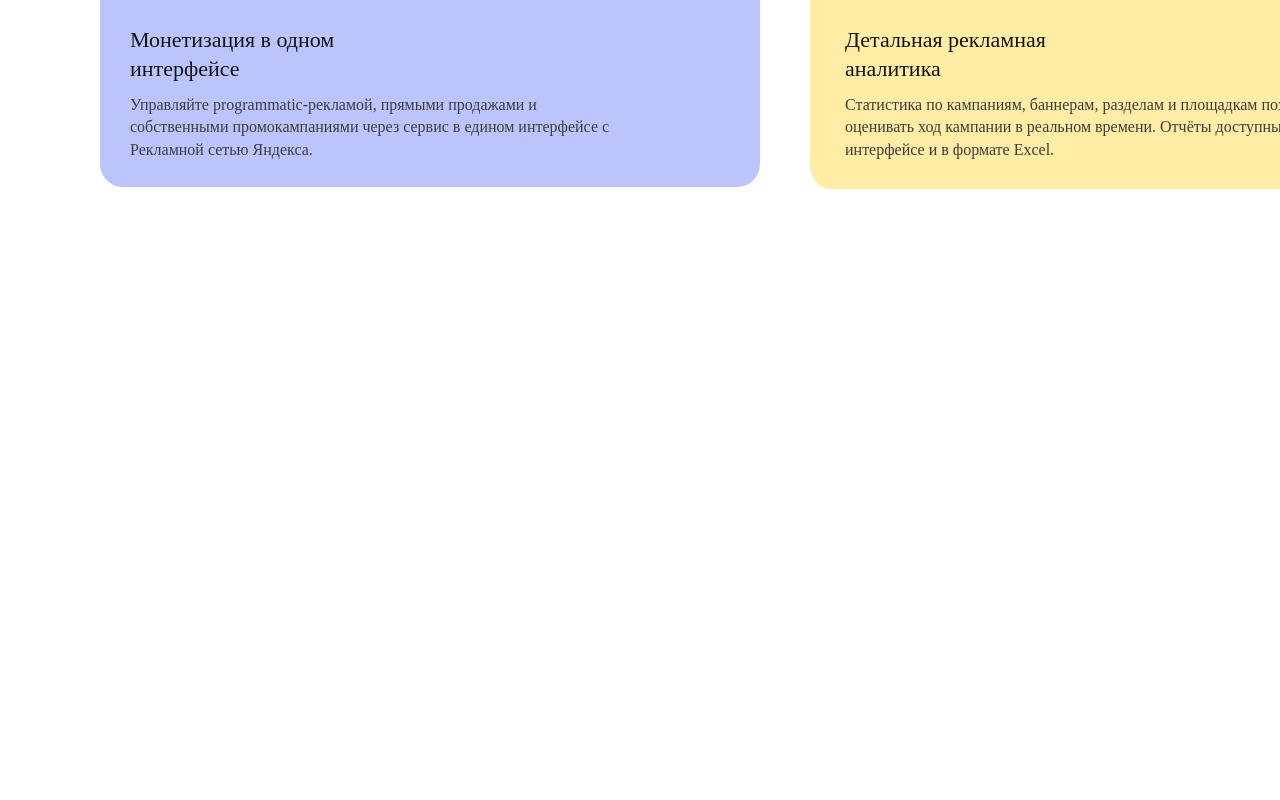
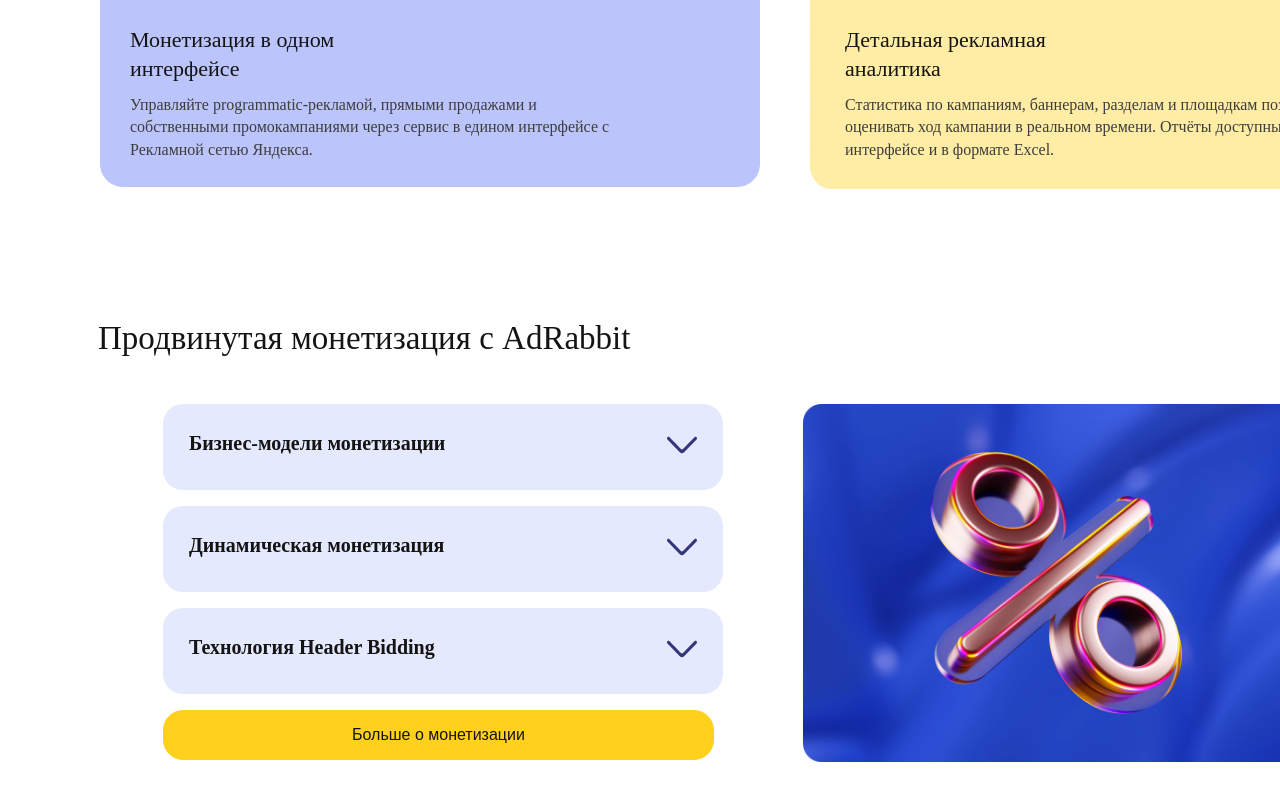
Before and after one commit to varvaratikh/yandex, a React (Vite) app: page / in a window 1280 px wide. Shown: the part 1584-2384 px from the top of the page. Before the commit the page ends 1834 px from the top, so only its background shows below. Built offline with nearby package versions, Linux system fonts and the light colour scheme.

Commit message:
added new page about monetization

```diff
--- a/src/App.tsx
+++ b/src/App.tsx
@@ -1,11 +1,13 @@
 import { Main } from "./layouts/main/Main";
 import { Possibilities } from "./layouts/possibilities/Possibilities";
+import { Monetization } from "./layouts/monetization/Monetization";
 
 export const App = () => {
   return (
     <div>
       <Main />
       <Possibilities />
+      <Monetization />
     </div>
   );
 };
--- /dev/null
+++ b/src/components/folders_menu/FoldersMenu.tsx
@@ -0,0 +1,76 @@
+import { useState } from "react";
+import style from "./style.module.sass";
+
+interface FoldersMenuProps {
+  title: string;
+  content: string;
+}
+
+export const FoldersMenu: React.FC<FoldersMenuProps> = ({ title, content }) => {
+  const [isOpen, setIsOpen] = useState(false);
+
+  const toggleAccordion = () => {
+    setIsOpen(!isOpen);
+  };
+
+  return (
+    <div className={style.container}>
+      <div
+        style={{
+          display: "flex",
+          justifyContent: "space-between",
+          padding: "16px",
+          cursor: "pointer",
+        }}
+        onClick={toggleAccordion}
+      >
+        <span className={style.title}>{title}</span>
+        {isOpen && (
+          <span style={{ marginRight: "10px" }}>
+            <svg
+              width="30"
+              height="30"
+              viewBox="0 0 30 30"
+              fill="none"
+              xmlns="http://www.w3.org/2000/svg"
+            >
+              <path
+                fillRule="evenodd"
+                clipRule="evenodd"
+                d="M0.438462 22.7014C-0.146154 22.0941 -0.146154 21.1107 0.438462 20.5049L12.8338 7.66113C14.0045 6.44647 15.9038 6.44647 17.0745 7.66113L29.5613 20.5979C30.1399 21.199 30.1474 22.1702 29.5763 22.7791C28.9932 23.4004 28.0323 23.4079 27.4402 22.7959L16.0147 10.9556C15.4286 10.3482 14.4797 10.3482 13.8936 10.9556L2.55807 22.7014C1.97345 23.3087 1.02458 23.3087 0.438462 22.7014Z"
+                fill="#34367C"
+              />
+            </svg>
+          </span>
+        )}
+        {!isOpen && (
+          <span style={{ marginRight: "10px" }}>
+            <svg
+              width="30"
+              height="30"
+              viewBox="0 0 30 30"
+              fill="none"
+              xmlns="http://www.w3.org/2000/svg"
+            >
+              <path
+                fillRule="evenodd"
+                clipRule="evenodd"
+                d="M0.438462 7.29859C-0.146154 7.90591 -0.146154 8.88934 0.438462 9.49512L12.8338 22.3389C14.0045 23.5535 15.9038 23.5535 17.0745 22.3389L29.5613 9.4021C30.1399 8.80098 30.1474 7.82983 29.5763 7.22095C28.9932 6.59965 28.0323 6.59212 27.4402 7.2041L16.0147 19.0444C15.4286 19.6518 14.4797 19.6518 13.8936 19.0444L2.55807 7.29859C1.97345 6.69125 1.02458 6.69125 0.438462 7.29859Z"
+                fill="#34367C"
+              />
+            </svg>
+          </span>
+        )}
+      </div>
+      {isOpen && (
+        <div>
+          <p className={style.content}>{content}</p>
+        </div>
+      )}
+    </div>
+  );
+};
+
+//▲
+
+//▼
--- /dev/null
+++ b/src/components/folders_menu/style.module.sass
@@ -0,0 +1,33 @@
+@font-face
+  font-family: 'Yandex Sans Text'
+  src: url('/Users/varvaratihonova/WebstormProjects/yandex/src/assets/fonts/Yandex_Sans/fonts/YandexSansDisplay-Regular.ttf') format('truetype')
+
+
+.container
+  margin-bottom: 16px
+  border-radius: 20px
+  background-color: rgba(84, 108, 247, 0.15)
+  backdrop-filter: blur(50px)
+  width: 560px
+  padding-bottom: 10px
+  padding-top: 10px
+
+.title
+  font-family: 'Yandex Sans Text', serif
+  font-style: normal
+  font-weight: 600
+  font-size: 20px
+  line-height: 130%
+  color: var(--black)
+  margin-left: 10px
+
+.content
+  font-family: 'Yandex Sans Text', serif
+  font-style: normal
+  font-weight: 400
+  font-size: 16px
+  line-height: 140%
+  color: #3D3D3D
+  padding-left: 25px
+  padding-bottom: 10px
+  padding-right: 140px
--- /dev/null
+++ b/src/layouts/monetization/Monetization.tsx
@@ -0,0 +1,52 @@
+import style from "./style.module.sass";
+import { FoldersMenu } from "../../components/folders_menu/FoldersMenu";
+import { Button } from "../../components/button/Button";
+// @ts-ignore
+import procent from "../../assets/image/Monet Image.png";
+
+export const Monetization: React.FC = () => {
+  const items = [
+    {
+      title: "Бизнес-модели монетизации",
+      content:
+        "Управляйте programmatic-рекламой, прямыми продажами и собственными промокампаниями через сервис в едином интерфейсе с Рекламной сетью Яндекса",
+    },
+    {
+      title: "Динамическая монетизация",
+      content:
+        "Статистика по кампаниям, баннерам, разделам и площадкам позволяет оценивать ход кампании в реальном времени. Отчёты доступны в интерфейсе и в формате Excel.",
+    },
+    {
+      title: "Технология Header Bidding",
+      content:
+        "Programmatic-технология, которая позволяет издателям одновременно принимать ставки различных DSP-систем и сравнивать их в едином аукционе Динамической монетизации.",
+    },
+  ];
+
+  return (
+    <div className={style.monet_container}>
+      <p id="monetization" className={style.monetization}>
+        Продвинутая монетизация с AdRabbit
+      </p>
+
+      <img src={procent} className={style.procent} />
+
+      <div className={style.folders}>
+        {items.map((item, index) => (
+          <FoldersMenu key={index} title={item.title} content={item.content} />
+        ))}
+      </div>
+
+      <div className={style.button}>
+        <Button
+          backgroundColor="#FFD11C"
+          borderColor="#FFD11C"
+          textColor="#141414"
+          padding="15px 188px"
+        >
+          Больше о монетизации
+        </Button>
+      </div>
+    </div>
+  );
+};
--- /dev/null
+++ b/src/layouts/monetization/style.module.sass
@@ -0,0 +1,33 @@
+@font-face
+  font-family: 'Yandex Sans Text Bold'
+  src: url('/Users/varvaratihonova/WebstormProjects/yandex/src/assets/fonts/Yandex_Sans/fonts/YandexSansDisplay-Bold.ttf') format('truetype')
+
+
+.monet_container
+  width: 100%
+  height: 1350px
+
+.monetization
+  position: absolute
+  left: 98px
+  top: 1901px
+  font-family: 'Yandex Sans Text Bold', serif
+  font-style: normal
+  font-weight: 500
+  font-size: 33px
+  line-height: 130%
+  color: var(--black)
+
+.folders
+  margin-left: 163px
+  margin-top: 154px
+
+.button
+  margin-left: 163px
+  margin-top: 14px
+
+.procent
+  position: absolute
+  margin-left: 803px
+  //margin-top: -354px
+  width: 506px
```
Also changed, not shown: src/assets/image/Monet Image.png (added).
